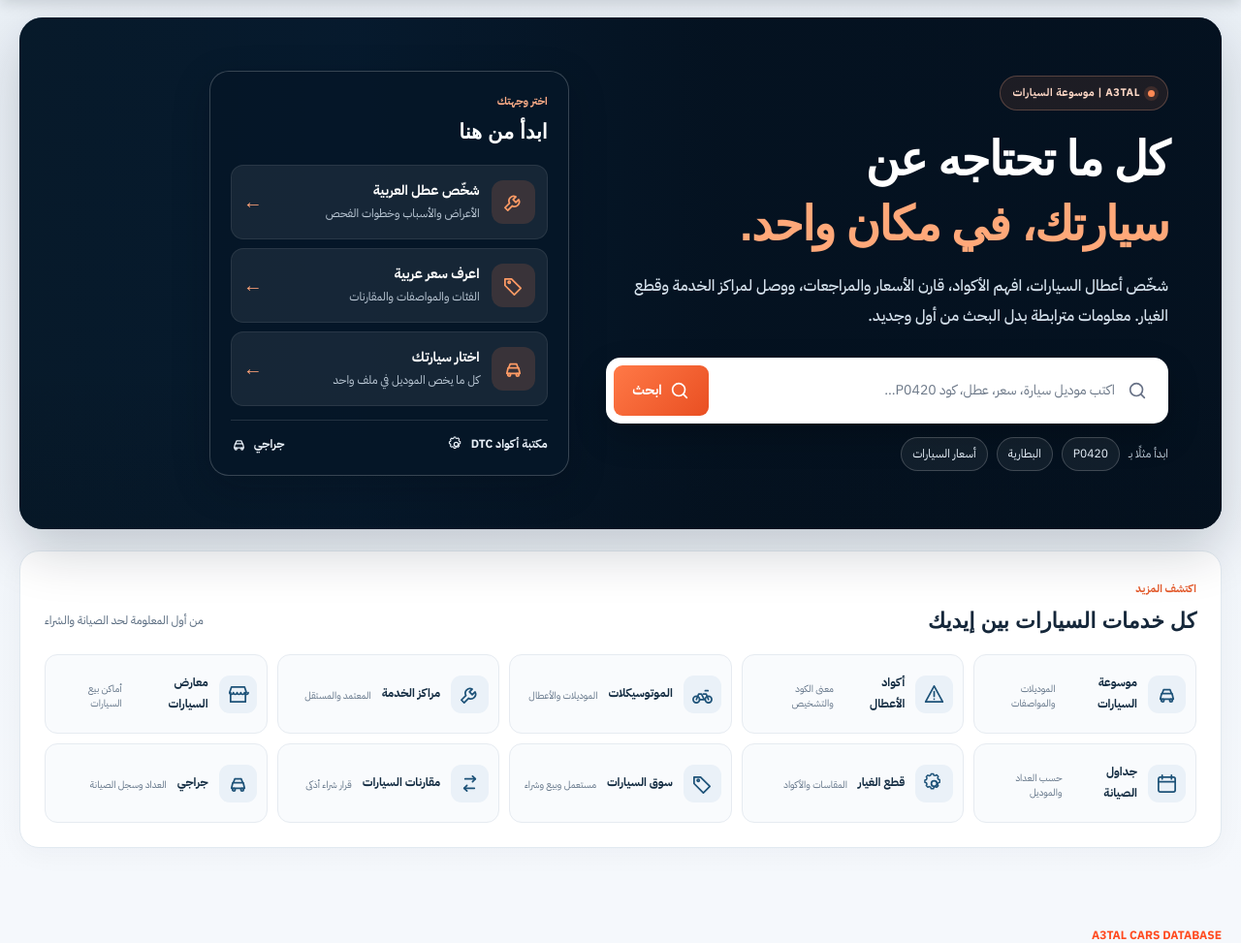
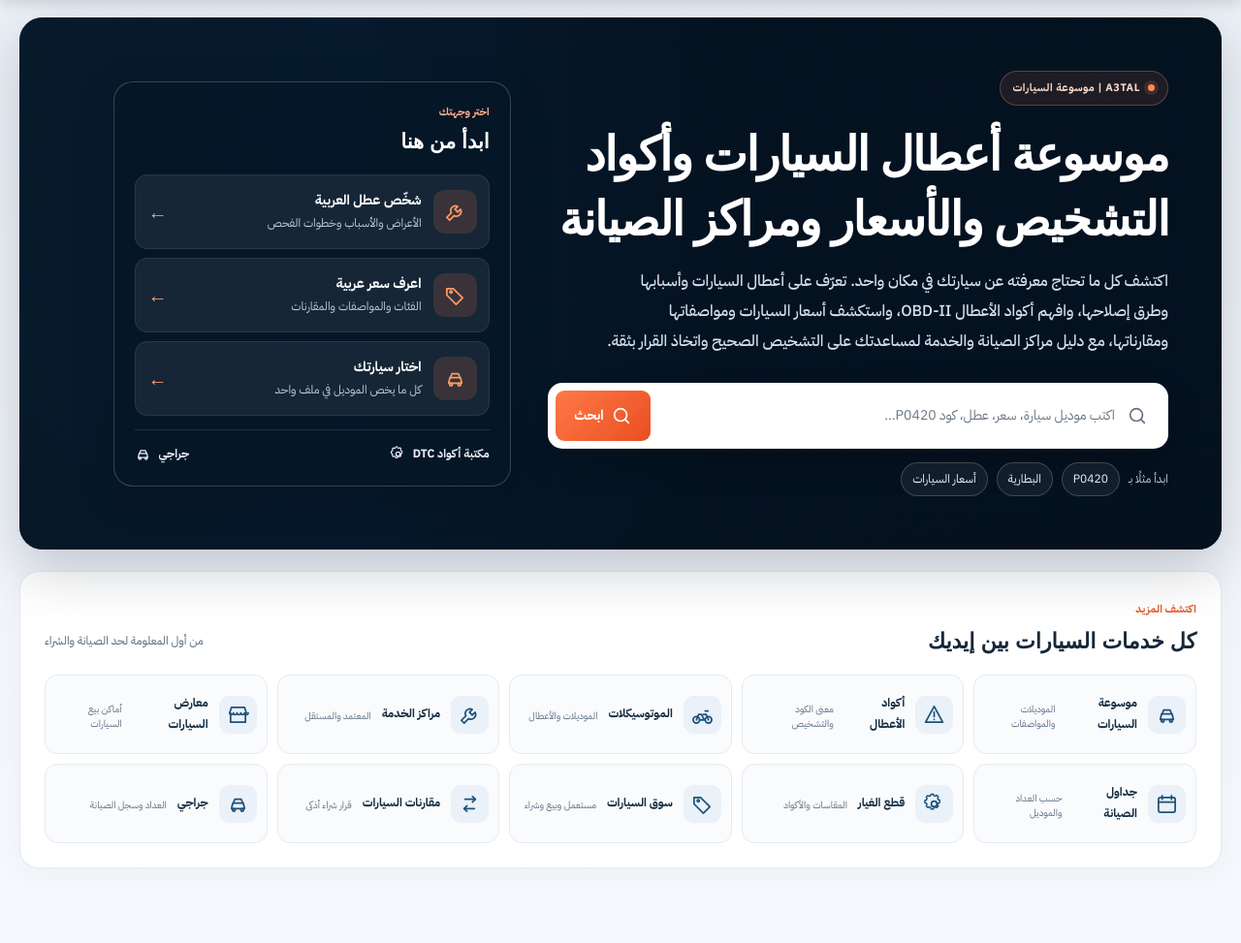
Before and after one commit to marwanile1-cyber/a3tal, a WordPress theme: template theme-source/a3tal-global/front-page.php in a window 1280 px wide. Shown: the part 109-1082 px from the top of the page at 97% size. Run offline with PHP 8.4 and a stand-in for WordPress, Linux system fonts and the light colour scheme; the site name, menu and one post (Sample post) are stand-ins, and other content is empty; some web fonts are replaced.

Commit message:
fix(hero): restore exact original Arabic encyclopedia title and descriptive SEO copy in new design

```diff
--- a/theme-source/a3tal-global/front-page.php
+++ b/theme-source/a3tal-global/front-page.php
@@ -70,8 +70,8 @@ $showrooms=new WP_Query(['post_type'=>'a3_showroom','post_status'=>'publish','po
       <div class="g-v3-hero-inner">
         <div class="g-hero-content g-v3-hero-copy">
           <span class="g-hero-eyebrow"><i aria-hidden="true"></i> A3TAL | موسوعة السيارات</span>
-          <h1 id="g-v3-main-title">كل ما تحتاجه عن <span>سيارتك، في مكان واحد.</span></h1>
-          <p class="g-v3-hero-lead">شخّص أعطال السيارات، افهم الأكواد، قارن الأسعار والمراجعات، ووصل لمراكز الخدمة وقطع الغيار. معلومات مترابطة بدل البحث من أول وجديد.</p>
+          <h1 id="g-v3-main-title">موسوعة أعطال السيارات وأكواد التشخيص والأسعار ومراكز الصيانة</h1>
+          <p class="g-v3-hero-lead">اكتشف كل ما تحتاج معرفته عن سيارتك في مكان واحد. تعرّف على أعطال السيارات وأسبابها وطرق إصلاحها، وافهم أكواد الأعطال OBD-II، واستكشف أسعار السيارات ومواصفاتها ومقارناتها، مع دليل مراكز الصيانة والخدمة لمساعدتك على التشخيص الصحيح واتخاذ القرار بثقة.</p>
           <form class="g-hero-search g-universal-search g-v3-search" role="search" method="get" action="<?php echo esc_url(home_url('/')); ?>">
             <label class="g-search-field" for="g-v3-site-search"><?php echo a3g_icon('search'); ?><input id="g-v3-site-search" type="search" name="s" autocomplete="off" placeholder="اكتب موديل سيارة، سعر، عطل، كود P0420..." aria-label="ابحث عن سيارة أو سعر أو عطل"></label>
             <button type="submit"><?php echo a3g_icon('search'); ?><span>ابحث</span></button>
```
